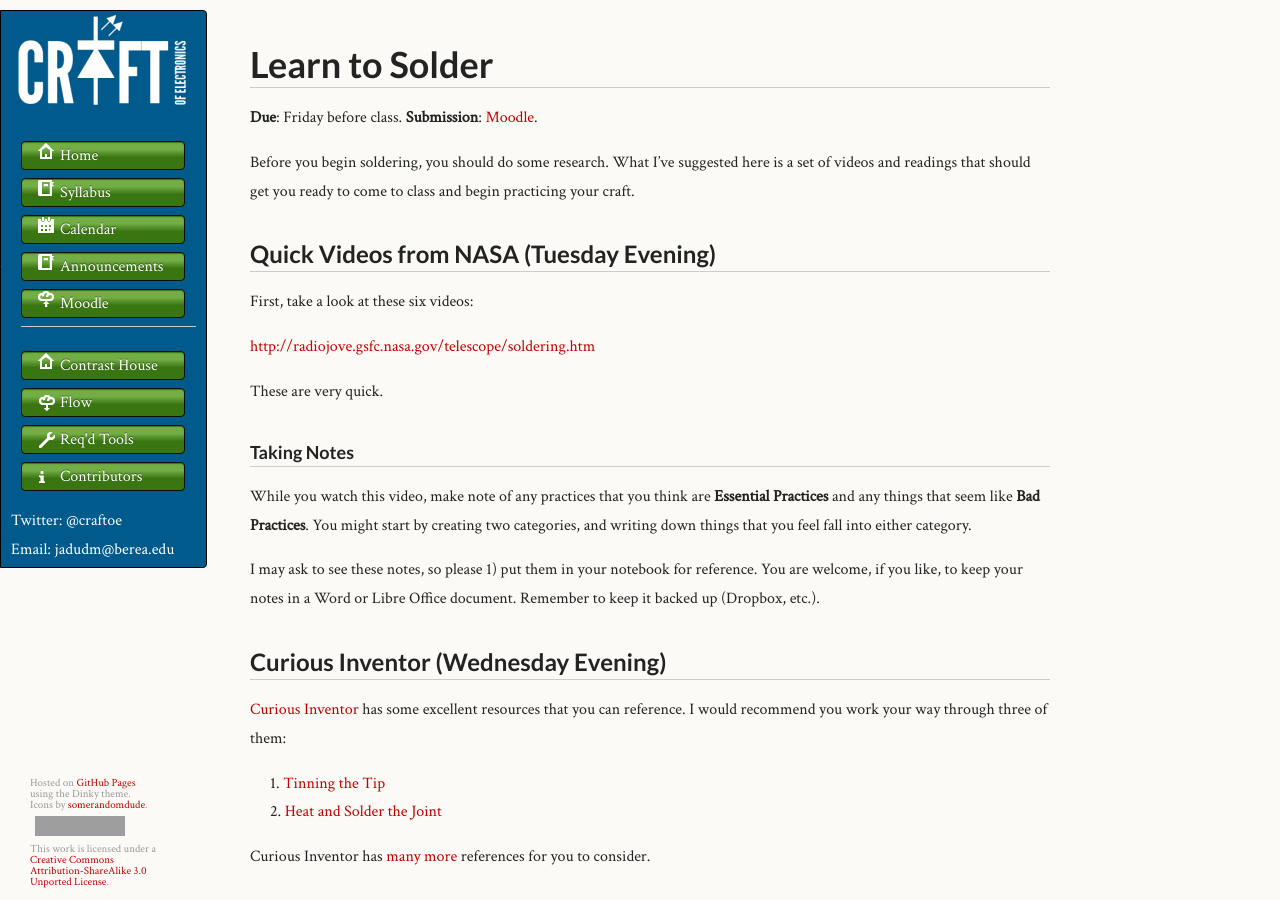
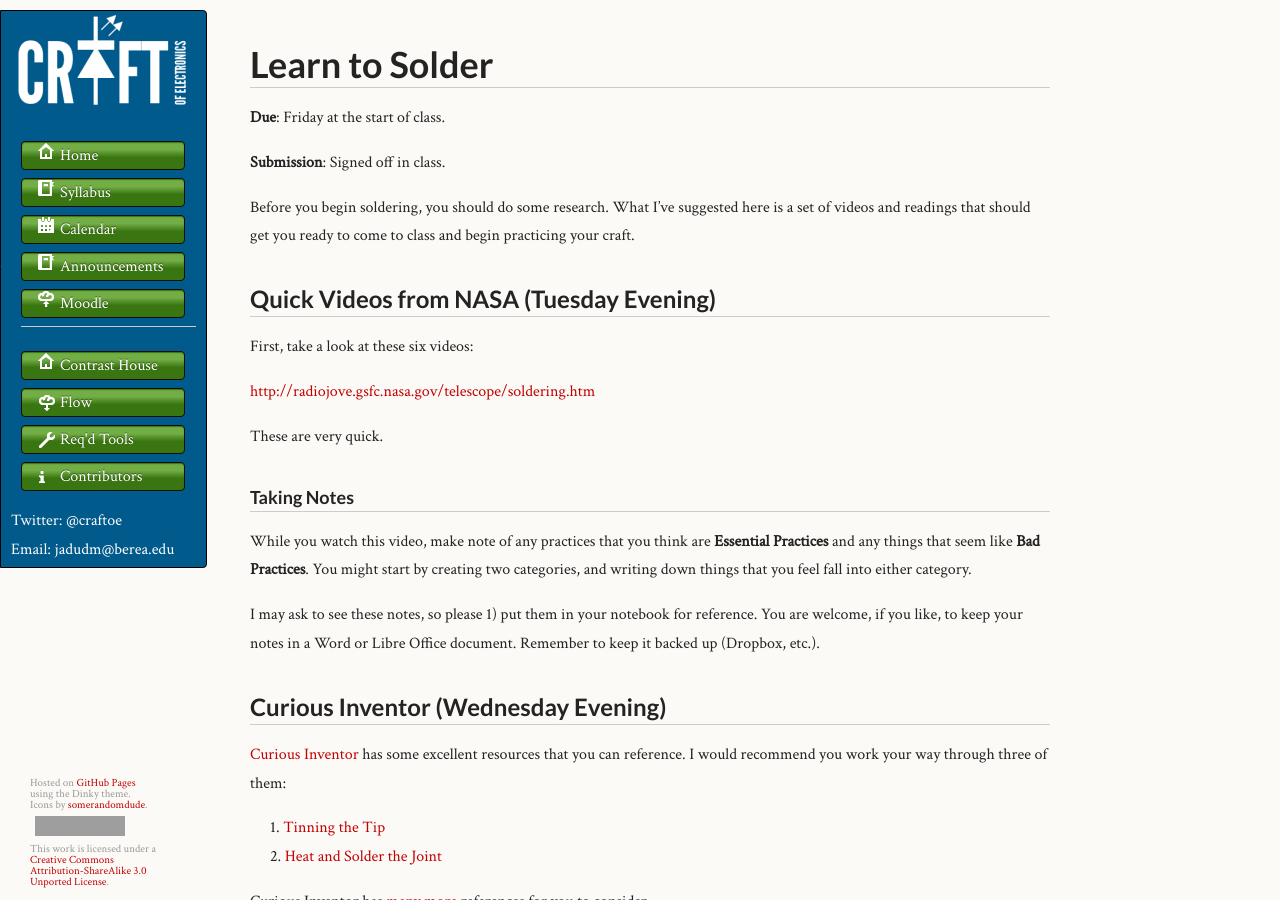
Before and after one commit to craftofelectronics/craftofelectronics.github.com, a Jekyll site: the page built from assignments/learn-to-solder.md, in a window 1280 px wide and 900 px high. Built offline with Jekyll 4.4.1, drawn with Linux system fonts in a browser that asks for light colours; grey boxes are pictures that could not be loaded.

Commit message:
Wrong submission info at top.

```diff
--- a/assignments/learn-to-solder.md
+++ b/assignments/learn-to-solder.md
@@ -4,8 +4,10 @@ title: Learn to Solder
 ---
 
 # Learn to Solder
-**Due**: Friday before class.
-**Submission**: [Moodle]().
+
+**Due**: Friday at the start of class.
+
+**Submission**: Signed off in class.
 
 Before you begin soldering, you should do some research. What I've suggested here is a set of videos and readings that should get you ready to come to class and begin practicing your craft.
 
```
